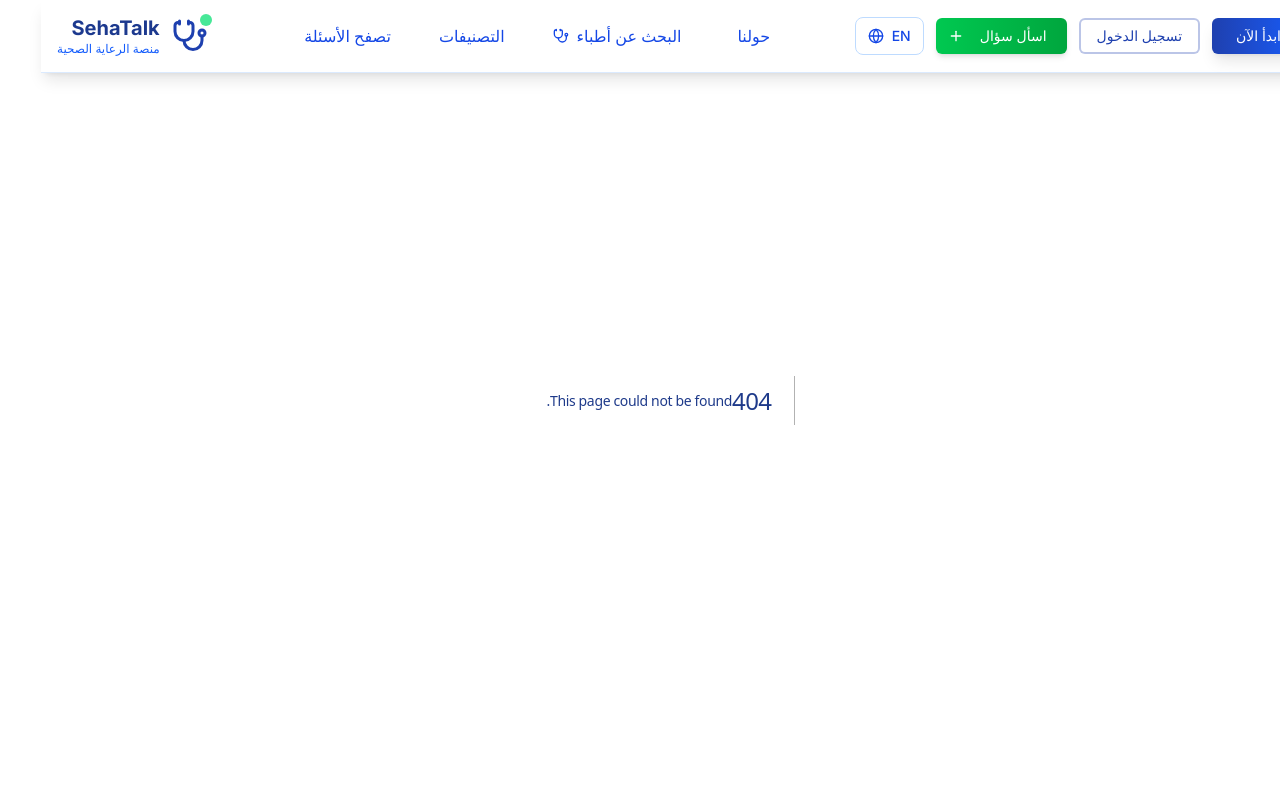
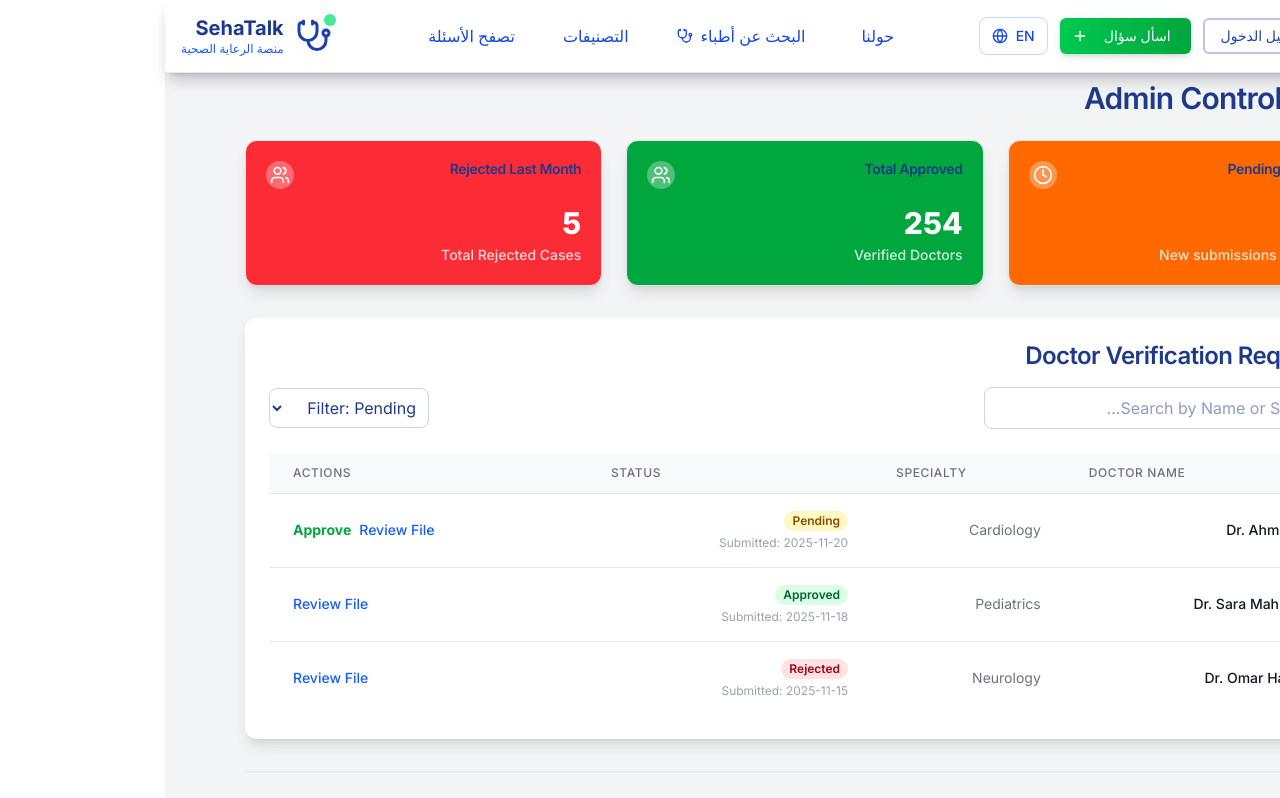
Before and after one commit to AdhamAhmed2005/SehaTalk, a Next.js app: page /admin-dashboard/doctors in a window 1280 px wide. Before the commit this address had no page. Built offline with nearby package versions, Linux system fonts and the light colour scheme.

Commit message:
feat: Implement doctor application review page structure and UI

```diff
--- /dev/null
+++ b/app/admin-dashboard/doctors/AdminStats.jsx
@@ -0,0 +1,37 @@
+
+import { Clock, Users } from 'lucide-react';
+
+
+function StatCard({ title, value, detail, icon: Icon, color }) {
+  return (
+    <div className={`p-5 rounded-xl shadow-lg border border-gray-200 flex flex-col justify-between ${color}`}>
+      <div className="flex justify-between items-start mb-4">
+        <h3 className="text-sm font-semibold text-gray-700 text-white">{title}</h3>
+        <div className="p-1 rounded-full bg-white/30">
+          <Icon className="w-5 h-5 text-white" />
+        </div>
+      </div>
+
+      <div>
+        <p className="text-3xl font-extrabold text-white">{value}</p>
+        <p className="text-sm font-medium text-white/80 mt-1">{detail}</p>
+      </div>
+    </div>
+  );
+}
+
+export default function AdminStats() {
+    const statsData = [
+        { title: "Pending Requests", value: 12, detail: "New submissions this week", icon: Clock, color: "bg-orange-500" },
+        { title: "Total Approved", value: 254, detail: "Verified Doctors", icon: Users, color: "bg-green-600" },
+        { title: "Rejected Last Month", value: 5, detail: "Total Rejected Cases", icon: Users, color: "bg-red-500" },
+    ];
+
+    return (
+        <div className="grid grid-cols-1 md:grid-cols-3 gap-6">
+            {statsData.map((stat, index) => (
+                <StatCard key={index} {...stat} />
+            ))}
+        </div>
+    );
+}
--- /dev/null
+++ b/app/admin-dashboard/doctors/DoctorRow.jsx
@@ -0,0 +1,46 @@
+// DoctorRow.jsx
+import Link from 'next/link';
+
+export default function DoctorRow({ doctor }) {
+  const statusClasses = {
+    Pending: "bg-yellow-100 text-yellow-800",
+    Approved: "bg-green-100 text-green-800",
+    Rejected: "bg-red-100 text-red-800",
+  };
+  const statusColor = statusClasses[doctor.status] || "bg-gray-100 text-gray-800";
+  const submissionDate = doctor.submittedAt || "N/A";
+
+  return (
+    <tr>
+      <td className="px-6 py-4 whitespace-nowrap text-sm font-medium text-gray-900">
+        {doctor.name}
+      </td>
+      <td className="px-6 py-4 whitespace-nowrap text-sm text-gray-500">
+        {doctor.specialization}
+      </td>
+      <td className="px-6 py-4 whitespace-nowrap text-sm text-gray-500">
+        <span className={`px-2 inline-flex text-xs leading-5 font-semibold rounded-full ${statusColor}`}>
+          {doctor.status}
+        </span>
+        <div className="text-xs text-gray-400 mt-1">
+           Submitted: {submissionDate}
+        </div>
+      </td>
+      <td className="px-6 py-4 whitespace-nowrap text-left text-sm font-medium space-x-2">
+        <Link
+          href={`/admin-dashboard/doctors/review/${doctor.id}`}
+          className="text-blue-600 hover:text-blue-800 transition duration-150 ml-2"
+        >
+          Review File
+        </Link>
+        {doctor.status === 'Pending' && (
+             <button
+                className="text-green-600 hover:text-green-800 transition duration-150 font-bold"
+             >
+               Approve
+             </button>
+        )}
+      </td>
+    </tr>
+  );
+}
--- /dev/null
+++ b/app/admin-dashboard/doctors/DoctorVerificationTable.jsx
@@ -0,0 +1,53 @@
+// DoctorVerificationTable.jsx
+import { Search } from 'lucide-react';
+import DoctorRow from './DoctorRow';
+
+export default function DoctorVerificationTable({ doctors }) {
+    return (
+        <div className="bg-white p-6 rounded-xl shadow-lg">
+            <h2 className="text-2xl font-semibold text-gray-800 mb-4">Doctor Verification Requests</h2>
+
+
+            <div className="flex flex-col md:flex-row justify-between items-center mb-6 space-y-4 md:space-y-0">
+              <div className="relative w-full md:w-1/3">
+                <input
+                  type="text"
+                  placeholder="Search by Name or Specialty..."
+                  className="w-full pl-10 pr-4 py-2 border border-gray-300 rounded-lg focus:ring-blue-500 focus:border-blue-500"
+                />
+                <Search className="absolute right-3 top-1/2 transform -translate-y-1/2 w-4 h-4 text-gray-400" />
+              </div>
+
+              <select className="p-2 border border-gray-300 rounded-lg bg-white">
+                <option value="pending">Filter: Pending</option>
+                <option value="newest">Sort By: Newest</option>
+              </select>
+            </div>
+
+
+            <div className="overflow-x-auto">
+              <table className="min-w-full divide-y divide-gray-200">
+                <thead className="bg-gray-50">
+                  <tr>
+                    <th className="px-6 py-3 text-left text-xs font-medium text-gray-500 uppercase tracking-wider">Doctor Name</th>
+                    <th className="px-6 py-3 text-left text-xs font-medium text-gray-500 uppercase tracking-wider">Specialty</th>
+                    <th className="px-6 py-3 text-left text-xs font-medium text-gray-500 uppercase tracking-wider">Status</th>
+                    <th className="px-6 py-3 text-left text-xs font-medium text-gray-500 uppercase tracking-wider">Actions</th>
+                  </tr>
+                </thead>
+                <tbody className="bg-white divide-y divide-gray-200">
+                  {doctors && doctors.length > 0 ? (
+                    doctors.map((doctor) => (
+                      <DoctorRow key={doctor.id} doctor={doctor} />
+                    ))
+                  ) : (
+                    <tr>
+                      <td colSpan="4" className="text-center py-8 text-gray-500">No verification requests found.</td>
+                    </tr>
+                  )}
+                </tbody>
+              </table>
+            </div>
+        </div>
+    );
+}
--- /dev/null
+++ b/app/admin-dashboard/doctors/page.jsx
@@ -0,0 +1,40 @@
+import { Navbar } from "@/components/Navbar";
+
+import AdminStats from './AdminStats';
+import DoctorVerificationTable from './DoctorVerificationTable';
+
+
+const MOCK_DOCTORS = [
+    { id: 1, name: "Dr. Ahmed Ali", specialization: "Cardiology", status: "Pending", submittedAt: "2025-11-20" },
+    { id: 2, name: "Dr. Sara Mahmoud", specialization: "Pediatrics", status: "Approved", submittedAt: "2025-11-18" },
+    { id: 3, name: "Dr. Omar Hassan", specialization: "Neurology", status: "Rejected", submittedAt: "2025-11-15" },
+];
+
+export default function AdminDoctorsPage() {
+    return (
+        <div className="min-h-screen bg-gray-100">
+
+            <Navbar />
+
+
+            <main className="pt-20 px-4 md:px-10 lg:px-20 mx-auto max-w-7xl">
+
+
+                <div className="mb-8">
+                    <h1 className="text-3xl font-bold text-gray-800 mb-6">
+                        Admin Control Panel
+                    </h1>
+                    <AdminStats />
+                </div>
+
+
+                <DoctorVerificationTable doctors={MOCK_DOCTORS} />
+
+                <hr className="my-8 border-gray-200" />
+
+
+
+            </main>
+        </div>
+    );
+}
```
